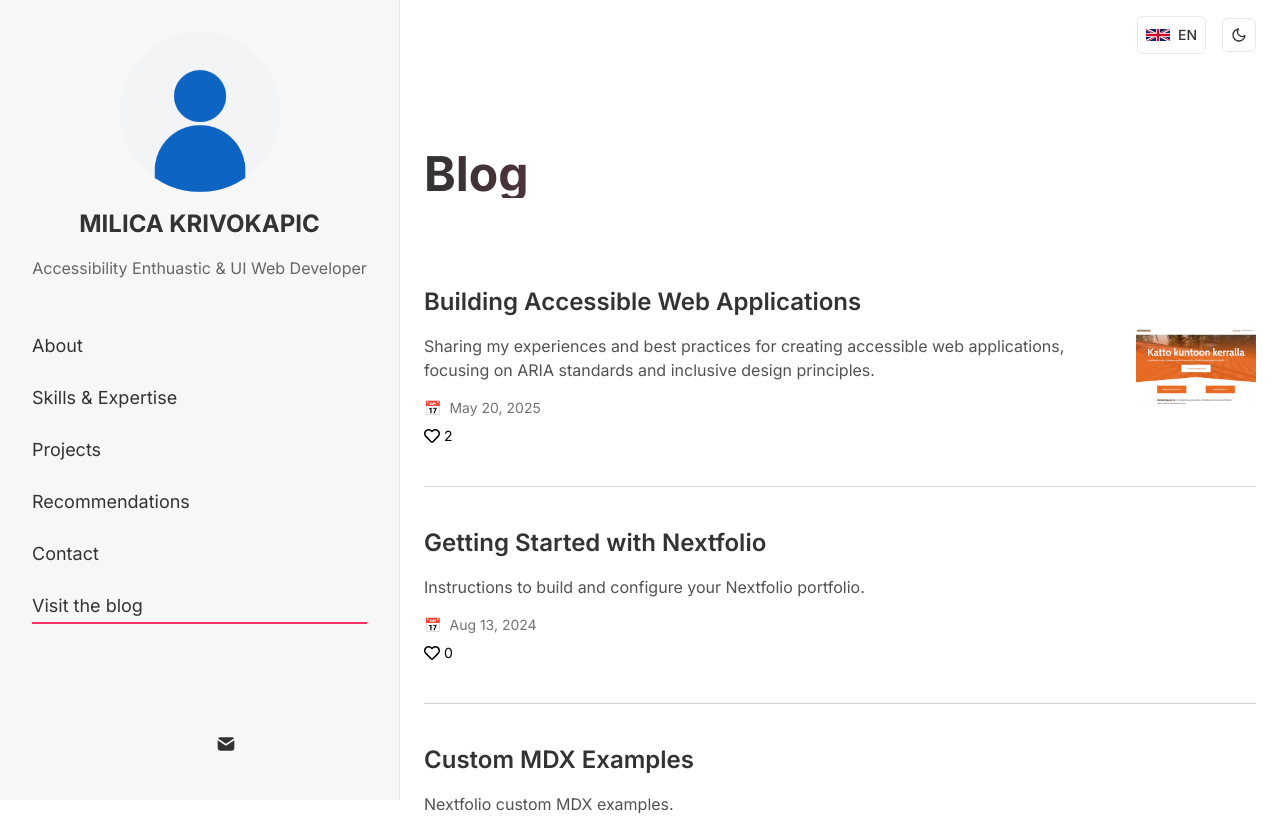
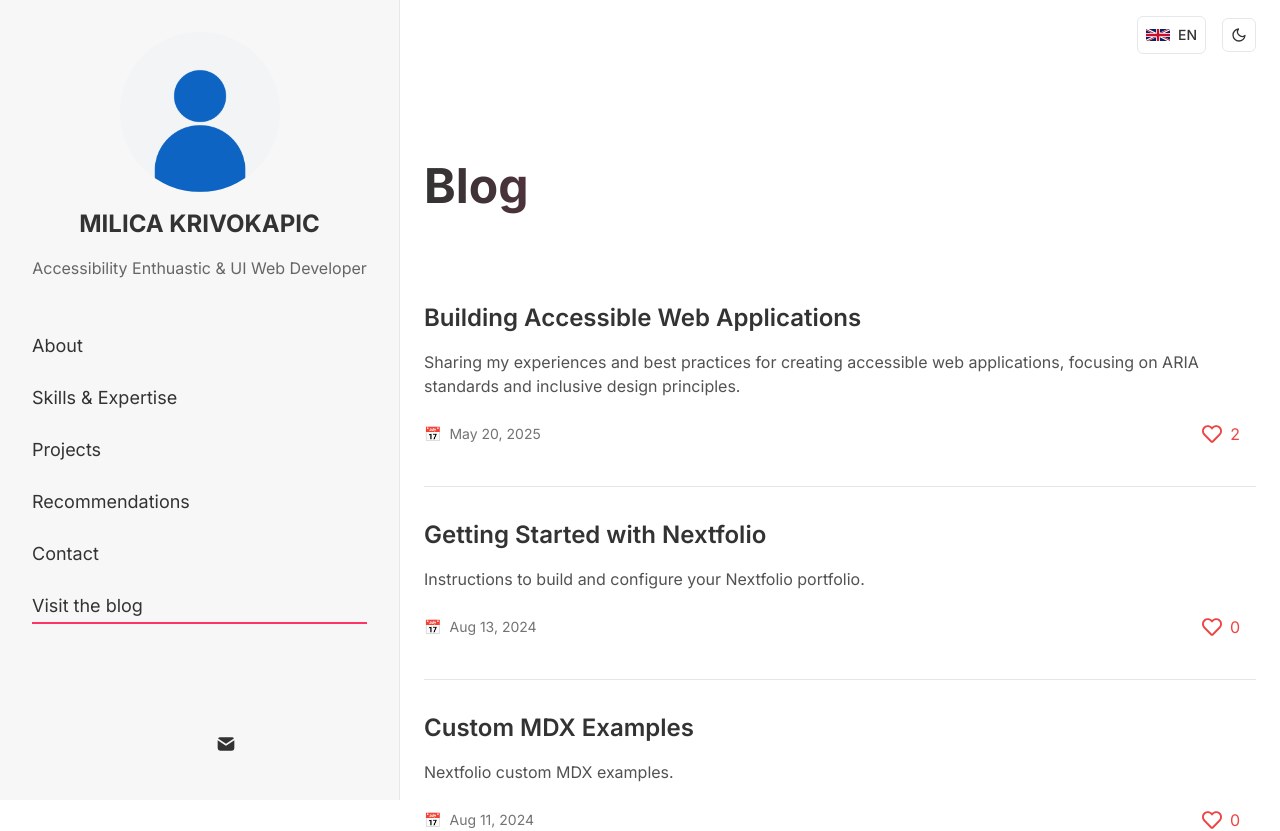
Before and after one commit to MilicaKrivokapic/portfolio2026, a Next.js app: page /blog in a window 1280 px wide. Shown: the top 831 px of the page. Built offline with nearby package versions, Linux system fonts and the light colour scheme; some icons are missing.

Commit message:
blog styles

```diff
--- a/app/blog/page.tsx
+++ b/app/blog/page.tsx
@@ -1,9 +1,8 @@
 import Link from "next/link";
 import { formatDate, getBlogPosts } from "app/lib/posts";
-import { LikeCounter } from "../components/like-counter";
+import { LikeButton } from "../components/like-button";
 import fs from 'fs';
 import path from 'path';
-import Image from "next/image";
 
 export const metadata = {
   title: "Blog",
@@ -12,7 +11,7 @@ export const metadata = {
 
 export default function BlogPosts() {
   let allBlogs = getBlogPosts();
-  let likes: { [key: string]: number } = {};
+  let likes: Record<string, number> = {};
 
   try {
     const likesPath = path.join(process.cwd(), 'content', 'likes.json');
@@ -26,10 +25,10 @@ export default function BlogPosts() {
   return (
     <div className="max-w-4xl mx-auto px-6">
       <section className="py-12 md:py-20">
-        <h1 className="text-4xl md:text-5xl font-bold bg-gradient-to-r from-primary-light to-accent-light dark:from-primary-dark dark:to-accent-dark bg-clip-text text-transparent animate-gradient bg-300% mb-12">
+        <h1 className="text-4xl md:text-5xl font-bold bg-gradient-to-r from-primary-light to-accent-light dark:from-primary-dark dark:to-accent-dark bg-clip-text text-transparent animate-gradient bg-300% mb-12" style={{ lineHeight: 'unset' }}>
           Blog
         </h1>
-        <div className="divide-y divide-neutral-300 dark:divide-neutral-700">
+        <div className="divide-y divide-neutral-200 dark:divide-neutral-800">
           {allBlogs
             .sort((a, b) => {
               if (
@@ -41,43 +40,30 @@ export default function BlogPosts() {
               return 1;
             })
             .map((post) => (
-              <div key={post.slug} className="py-10">
+              <div key={post.slug} className="py-8">
                 <Link
                   href={`/blog/${post.slug}`}
                   className="block group"
                 >
-                  <article className="flex flex-row items-center justify-between gap-6">
-                    <div className="flex-1 space-y-4">
+                  <article className="space-y-4">
                     <h2 className="text-2xl font-semibold text-primary-light dark:text-primary-dark group-hover:text-accent-light dark:group-hover:text-accent-dark">
                       {post.metadata.title}
                     </h2>
                     <p className="text-neutral-600 dark:text-neutral-400 line-clamp-3">
                       {post.metadata.summary}
                     </p>
-                      <div className="flex flex-col gap-2 items-start">
+                    <div className="flex items-center justify-between">
                       <div className="flex items-center gap-2 text-sm text-neutral-500 dark:text-neutral-400">
                         <span role="img" aria-label="calendar">📅</span>
                         <time>{formatDate(post.metadata.publishedAt, false)}</time>
                       </div>
-                        <LikeCounter likes={likes[post.slug] || 0} />
+                      <LikeButton postSlug={post.slug} initialLikes={likes[post.slug] || 0} />
                     </div>
-                    </div>
-                    {post.metadata.image && (
-                      <div className="flex-shrink-0 ml-4 rounded-lg overflow-hidden bg-neutral-100 dark:bg-neutral-800 w-[120px] h-[80px]">
-                        <Image
-                          src={post.metadata.image}
-                          alt={post.metadata.title}
-                          width={120}
-                          height={80}
-                          className="object-cover object-center w-full h-full rounded-lg transition-transform group-hover:scale-105 duration-200"
-                          priority={false}
-                        />
-                      </div>
-                    )}
                   </article>
                 </Link>
               </div>
             ))}
+        <div className="mt-10 border-b border-neutral-200 dark:border-neutral-800 w-full" />
         </div>
       </section>
     </div>
--- a/app/global.css
+++ b/app/global.css
@@ -115,6 +115,10 @@ html {
   @apply m-0;
 }
 
+.prose h1 {
+  @apply text-4xl font-bold mb-6 mt-8;
+}
+
 .prose h2,
 h3,
 h4,
```
Also changed, not shown: 1 other file (tests, documents, lock files or other folders). Lines whose indentation alone changed are shown as unchanged.
